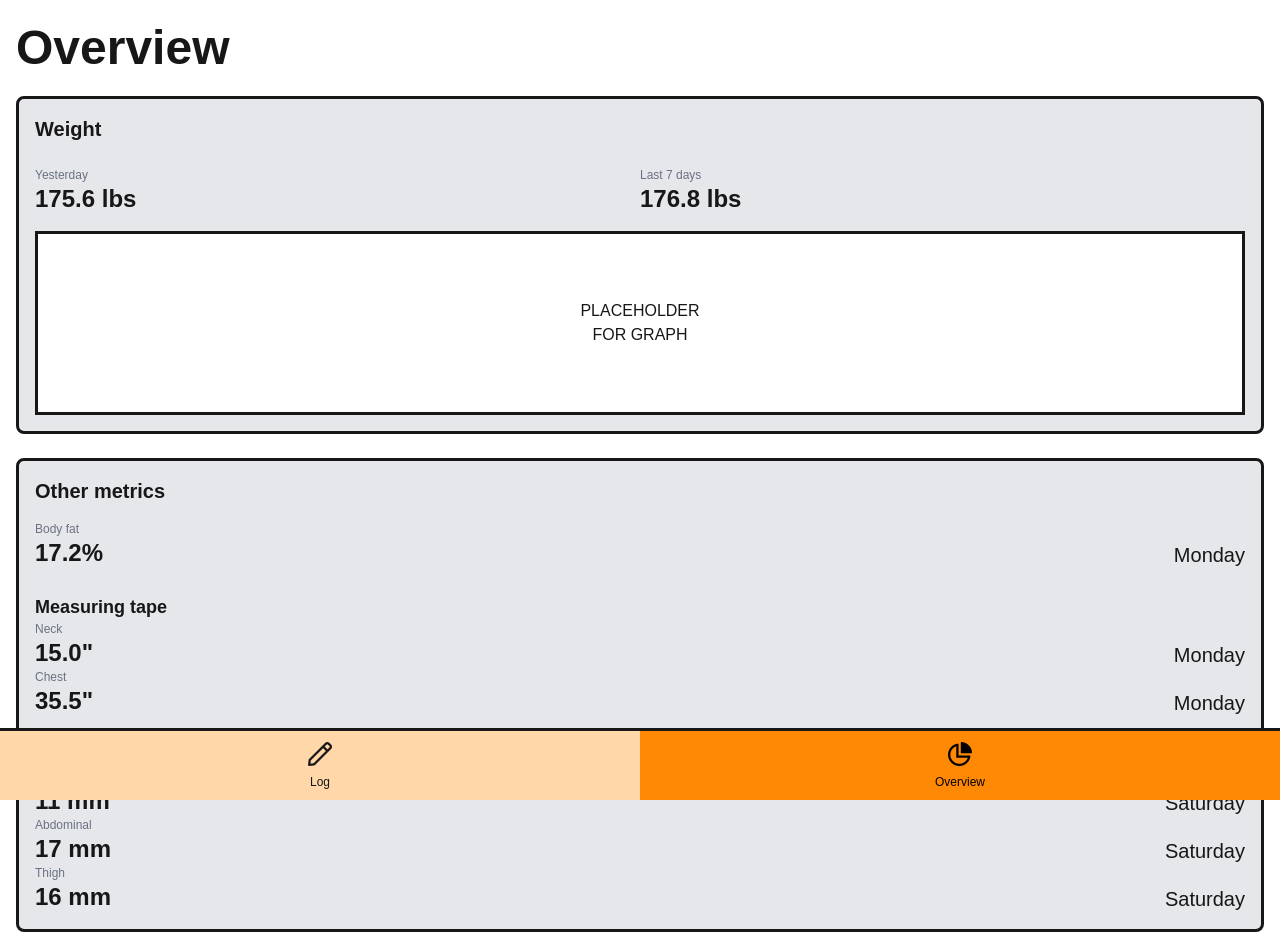
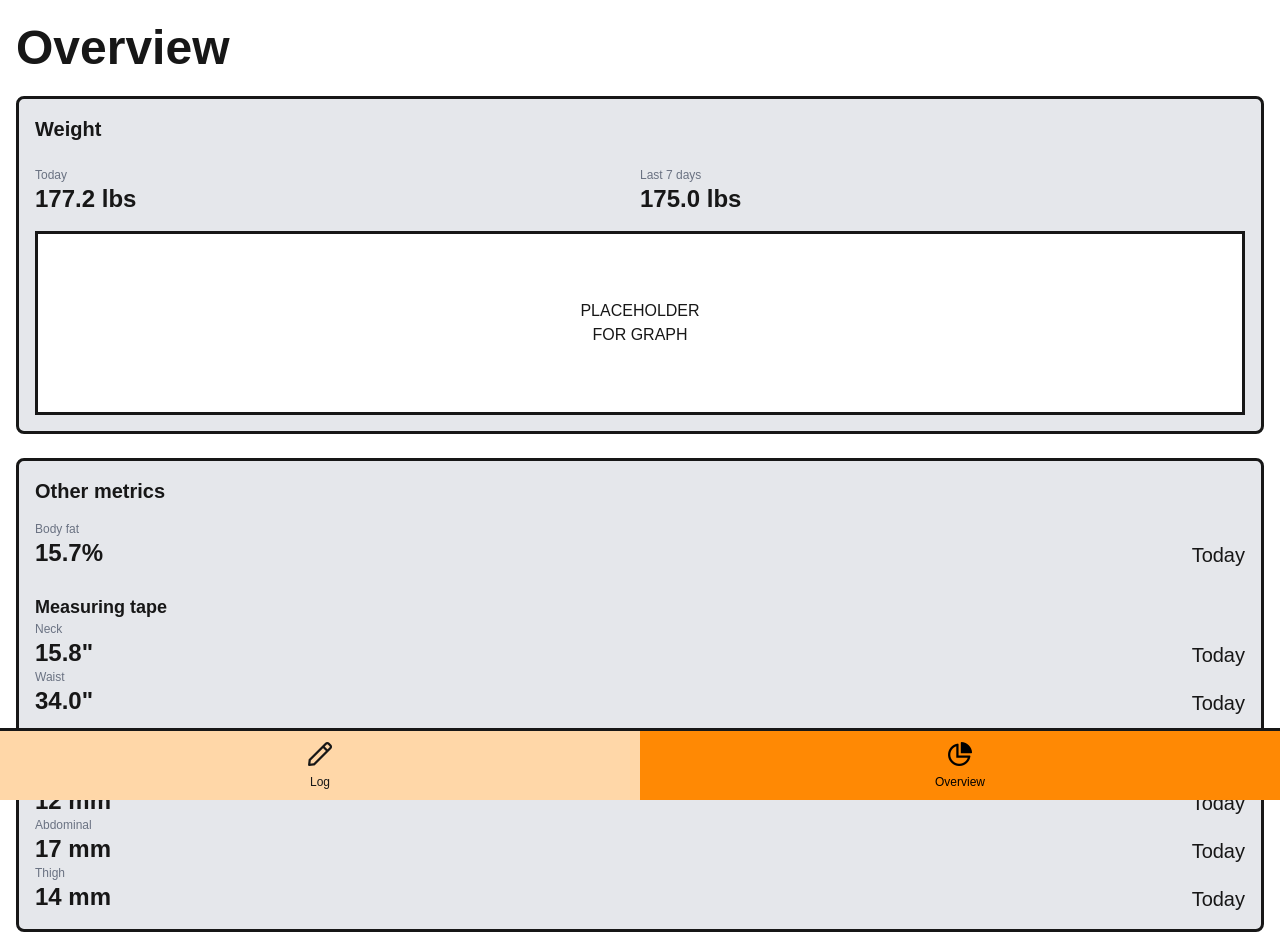
Before and after one commit to Tsmith18256/my-health-app-web, a Next.js app: page /body-comp/overview in a window 1280 px wide. Shown: the top 952 px of the page. Built offline with nearby package versions, Linux system fonts and the light colour scheme.

Commit message:
Connect overview page to mock database

```diff
--- /dev/null
+++ b/src/app/(app)/body-comp/overview/overview-metric-row.component.tsx
@@ -0,0 +1,31 @@
+import { formatDateRelativeToToday } from '@/utils/dates/format-date-relative-to-today.util';
+import { Dayjs } from "dayjs";
+
+export const OverviewMetricRow = ({
+  date,
+  label,
+  value,
+}: IOverviewMetricRowProps) => {
+  if (!date || !value) {
+    return null;
+  }
+
+  return (
+    <div className="flex items-end justify-between">
+      <div className="flex flex-col">
+        <span className="text-xs text-gray-500">{label}</span>
+        <strong className="text-2xl">{value}</strong>
+      </div>
+
+      <span className="text-xl">
+        {formatDateRelativeToToday(date)}
+      </span>
+    </div>
+  );
+};
+
+export interface IOverviewMetricRowProps {
+  date?: Dayjs;
+  label: string;
+  value?: string;
+}
--- /dev/null
+++ b/src/app/(app)/body-comp/overview/overview-section.component.tsx
@@ -0,0 +1,9 @@
+import { PropsWithChildren } from "react";
+
+export const OverviewSection = ({ children }: PropsWithChildren) => {
+  return (
+    <section className="bg-gray-200 border-3 flex flex-col gap-4 p-4 rounded-lg">
+      {children}
+    </section>
+  );
+};
--- a/src/app/(app)/body-comp/overview/page.tsx
+++ b/src/app/(app)/body-comp/overview/page.tsx
@@ -1,26 +1,82 @@
 import { BodyCompBottomNav } from "@/app/(app)/body-comp/body-comp-bottom-nav.component";
+import { OverviewMetricRow } from "@/app/(app)/body-comp/overview/overview-metric-row.component";
+import { OverviewSection } from '@/app/(app)/body-comp/overview/overview-section.component';
 import { Header } from "@/components/header/header.component";
 import { Heading, HeadingLevel } from "@/components/heading/heading.component";
+import { selectBodyCompEntries } from "@/database/models/body-comp-entry.model";
+import { formatDateRelativeToToday } from "@/utils/dates/format-date-relative-to-today.util";
+import dayjs from "dayjs";
 
-export default function OverviewPage() {
+export default async function OverviewPage() {
+  const entries = await selectBodyCompEntries();
+  const sortedEntries = entries.toSorted((entryA, entryB) =>
+    entryB.date.diff(entryA.date)
+  );
+
+  const mostRecentWeightEntry = sortedEntries[0];
+
+  const sevenDaysAgo = dayjs().subtract(7, "days");
+  const last7DaysData = sortedEntries.slice(0, 7).reduce(
+    (acc, entry) => {
+      if (entry.date.isAfter(sevenDaysAgo)) {
+        return {
+          entries: acc.entries + 1,
+          sum: acc.sum + entry.weight,
+        };
+      }
+
+      return acc;
+    },
+    { entries: 0, sum: 0 }
+  );
+  const last7DaysWeight =
+    last7DaysData.entries === 0
+      ? undefined
+      : last7DaysData.sum / last7DaysData.entries;
+
+  const mostRecentBodyFatEntry = sortedEntries.find(
+    (entry) => entry.bodyFat !== undefined
+  );
+  const mostRecentNeckCircEntry = sortedEntries.find(
+    (entry) => entry.neckCircumference !== undefined
+  );
+  const mostRecentWaistCircEntry = sortedEntries.find(
+    (entry) => entry.waistCircumference !== undefined
+  );
+  const mostRecentChestSkinfoldEntry = sortedEntries.find(
+    (entry) => entry.chestSkinfold !== undefined
+  );
+  const mostRecentAbSkinfoldEntry = sortedEntries.find(
+    (entry) => entry.abSkinfold !== undefined
+  );
+  const mostRecentThighSkinfoldEntry = sortedEntries.find(
+    (entry) => entry.thighSkinfold !== undefined
+  );
+
   return (
     <>
       <Header title="Overview" />
 
       <main className="flex flex-col gap-6 mb-18 mt-6 pb-4 px-4">
-        <section className="bg-gray-200 border-3 flex flex-col gap-4 rounded-lg p-4">
+        <OverviewSection>
           <Heading level={HeadingLevel.h5} tag={HeadingLevel.h2}>
             Weight
           </Heading>
 
           <div className="grid grid-cols-2 mt-2">
             <div className="flex flex-col">
-              <span className="text-xs text-gray-500">Yesterday</span>
-              <strong className="text-2xl">175.6 lbs</strong>
+              <span className="text-xs text-gray-500">
+                {formatDateRelativeToToday(mostRecentWeightEntry.date)}
+              </span>
+              <strong className="text-2xl">
+                {mostRecentWeightEntry.weight.toFixed(1)} lbs
+              </strong>
             </div>
             <div className="flex flex-col">
               <span className="text-xs text-gray-500">Last 7 days</span>
-              <strong className="text-2xl">176.8 lbs</strong>
+              <strong className="text-2xl">
+                {last7DaysWeight?.toFixed(1)} lbs
+              </strong>
             </div>
           </div>
 
@@ -28,44 +84,43 @@ export default function OverviewPage() {
             <div>PLACEHOLDER</div>
             <div>FOR GRAPH</div>
           </div>
-        </section>
+        </OverviewSection>
 
-        <section className="bg-gray-200 border-3 flex flex-col gap-4 p-4 rounded-lg">
+        <OverviewSection>
           <Heading level={HeadingLevel.h5} tag={HeadingLevel.h2}>
             Other metrics
           </Heading>
 
-          <div className="active:bg-gray-200 flex items-end justify-between">
-            <div className="flex flex-col">
-              <span className="text-xs text-gray-500">Body fat</span>
-              <strong className="text-2xl">17.2%</strong>
-            </div>
-
-            <span className="text-xl">Monday</span>
-          </div>
+          <OverviewMetricRow
+            date={mostRecentBodyFatEntry?.date}
+            label="Body fat"
+            value={mostRecentBodyFatEntry?.bodyFat?.toLocaleString(undefined, {
+              style: "percent",
+              minimumFractionDigits: 1,
+              maximumFractionDigits: 1,
+            })}
+          />
 
           <div className="mt-2">
             <Heading level={HeadingLevel.h6} tag={HeadingLevel.h3}>
               Measuring tape
             </Heading>
 
-            <div className="active:bg-gray-200 flex items-end justify-between">
-              <div className="flex flex-col">
-                <span className="text-xs text-gray-500">Neck</span>
-                <strong className="text-2xl">15.0&quot;</strong>
-              </div>
+            <OverviewMetricRow
+              date={mostRecentNeckCircEntry?.date}
+              label="Neck"
+              value={`${mostRecentNeckCircEntry?.neckCircumference?.toFixed(
+                1
+              )}"`}
+            />
 
-              <span className="text-xl">Monday</span>
-            </div>
-
-            <div className="active:bg-gray-200 flex items-end justify-between">
-              <div className="flex flex-col">
-                <span className="text-xs text-gray-500">Chest</span>
-                <strong className="text-2xl">35.5&quot;</strong>
-              </div>
-
-              <span className="text-xl">Monday</span>
-            </div>
+            <OverviewMetricRow
+              date={mostRecentWaistCircEntry?.date}
+              label="Waist"
+              value={`${mostRecentWaistCircEntry?.waistCircumference?.toFixed(
+                1
+              )}"`}
+            />
           </div>
 
           <div className="mt-2">
@@ -73,34 +128,27 @@ export default function OverviewPage() {
               Calipers (skinfold)
             </Heading>
 
-            <div className="active:bg-gray-200 flex items-end justify-between">
-              <div className="flex flex-col">
-                <span className="text-xs text-gray-500">Chest</span>
-                <strong className="text-2xl">11 mm</strong>
-              </div>
+            <OverviewMetricRow
+              date={mostRecentChestSkinfoldEntry?.date}
+              label="Chest"
+              value={`${mostRecentChestSkinfoldEntry?.chestSkinfold?.toFixed(
+                0
+              )} mm`}
+            />
 
-              <span className="text-xl">Saturday</span>
-            </div>
+            <OverviewMetricRow
+              date={mostRecentAbSkinfoldEntry?.date}
+              label="Abdominal"
+              value={`${mostRecentAbSkinfoldEntry?.abSkinfold?.toFixed(0)} mm`}
+            />
 
-            <div className="active:bg-gray-200 flex items-end justify-between">
-              <div className="flex flex-col">
-                <span className="text-xs text-gray-500">Abdominal</span>
-                <strong className="text-2xl">17 mm</strong>
-              </div>
-
-              <span className="text-xl">Saturday</span>
-            </div>
-
-            <div className="active:bg-gray-200 flex items-end justify-between">
-              <div className="flex flex-col">
-                <span className="text-xs text-gray-500">Thigh</span>
-                <strong className="text-2xl">16 mm</strong>
-              </div>
-
-              <span className="text-xl">Saturday</span>
-            </div>
+            <OverviewMetricRow
+              date={mostRecentThighSkinfoldEntry?.date}
+              label="Thigh"
+              value={`${mostRecentThighSkinfoldEntry?.thighSkinfold?.toFixed(0)} mm`}
+            />
           </div>
-        </section>
+        </OverviewSection>
       </main>
 
       <BodyCompBottomNav currentPage="overview" />
--- a/src/database/models/body-comp-entry.model.ts
+++ b/src/database/models/body-comp-entry.model.ts
@@ -7,7 +7,7 @@ export interface IBodyCompEntry {
   id: BodyCompEntryId;
   date: Dayjs;
   weight: number;
-  bodyFat: number;
+  bodyFat?: number;
   waistCircumference?: number;
   neckCircumference?: number;
   chestSkinfold?: number;
--- /dev/null
+++ b/src/utils/dates/format-date-relative-to-today.util.ts
@@ -0,0 +1,20 @@
+import dayjs, { Dayjs } from 'dayjs';
+
+export const formatDateRelativeToToday = (date: Dayjs) => {
+  const difference = dayjs().diff(date, "days");
+
+  if (difference === 0) {
+    return "Today";
+  }
+
+  if (difference === 1) {
+    return "Yesterday";
+  }
+
+  if (difference < 7) {
+    // Weekday format (eg: "Tuesday")
+    return date.format("dddd");
+  }
+
+  return `${difference} days ago`;
+};
```
